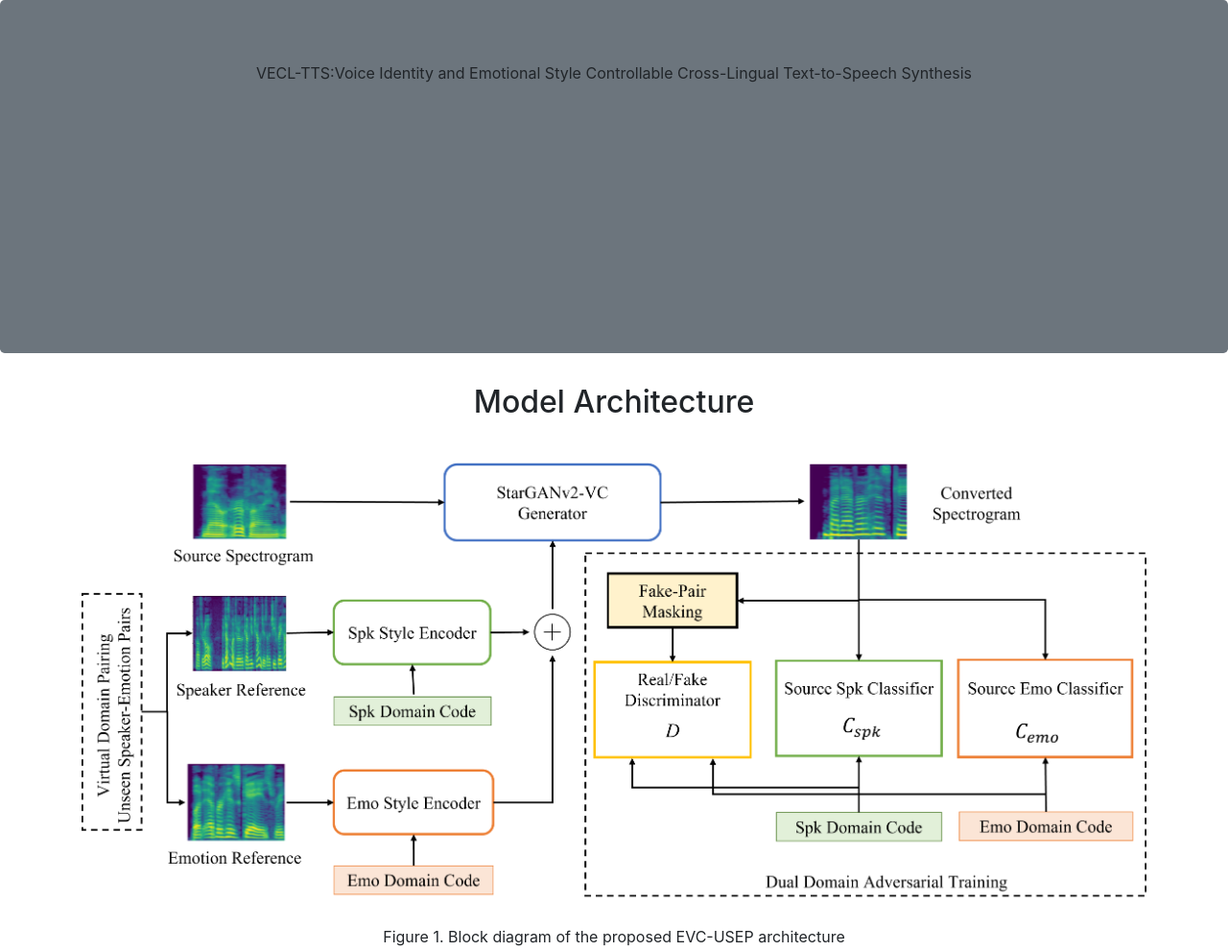
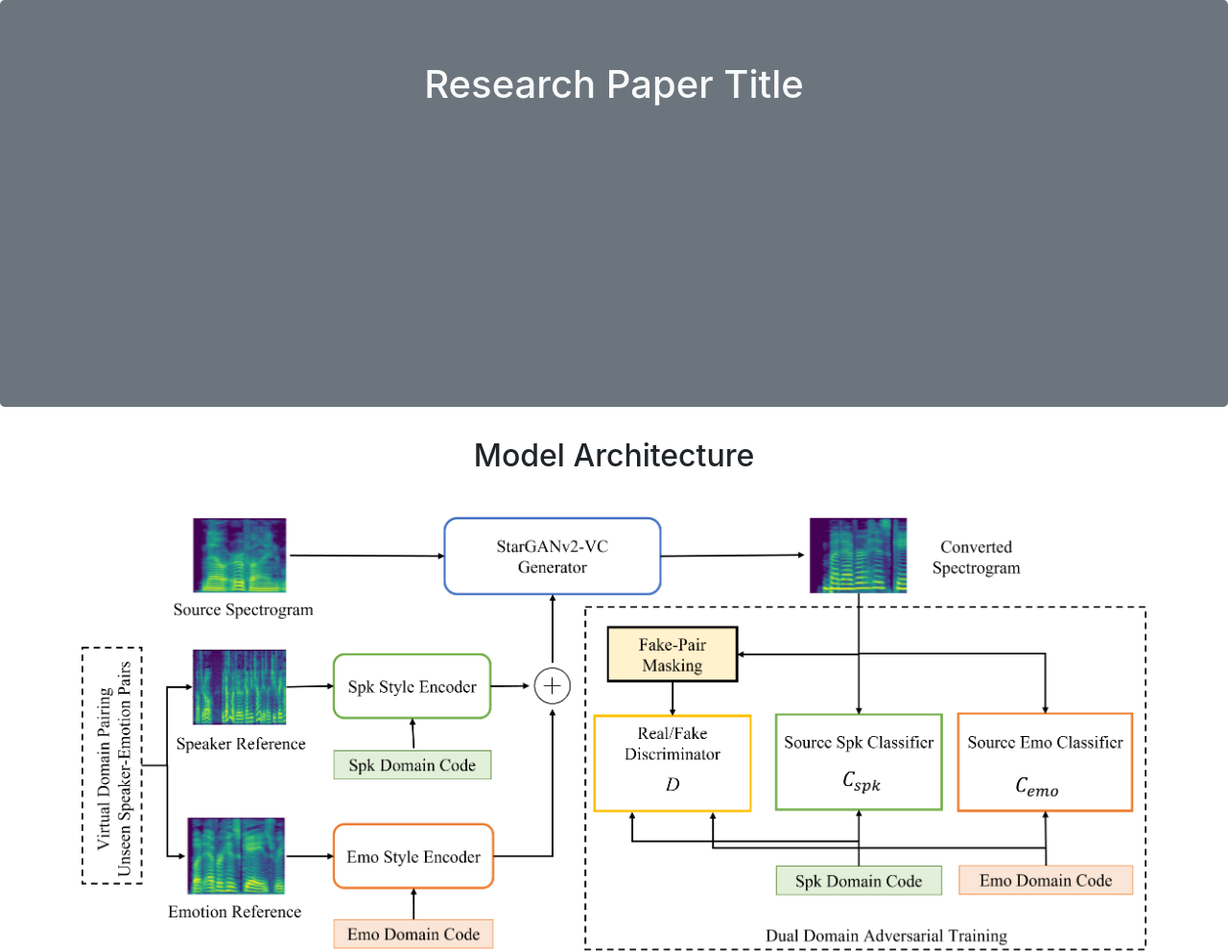
Before and after one commit to vecl-tts/vecl-tts, a plain HTML site: page index.html in a window 1280 px wide. Shown: the top 991 px of the page at 96% size. Drawn offline with nearby package versions, Linux system fonts and the light colour scheme.

Commit message:
Update index.html

```diff
--- a/index.html
+++ b/index.html
@@ -12,7 +12,7 @@
     <link rel="stylesheet" href="https://stackpath.bootstrapcdn.com/bootstrap/4.1.3/css/bootstrap.min.css"
         integrity="sha384-MCw98/SFnGE8fJT3GXwEOngsV7Zt27NXFoaoApmYm81iuXoPkFOJwJ8ERdknLPMO" crossorigin="anonymous">
 
-    <title>VECL-TTS:Voice Identity and Emotional Style Controllable Cross-Lingual Text-to-Speech Synthesis</title>
+    <title>Research Paper Title</title>
 </head>
 <style type="text/css">
     table {
@@ -46,16 +46,17 @@
         <div class="jumbotron bg-secondary text-center">
             <div class="container">
                 <div class="row align-items-center">
-                    <div class="col-md-12">VECL-TTS:Voice Identity and Emotional Style Controllable Cross-Lingual Text-to-Speech Synthesis</h1><br>
+                    <div class="col-md-12">
+                        <h1><a class="text-light">Research Paper Title</h1><br>
                         <font size=5><span style="color:#FFFFFF"><sup></sup>
                                 <sup></sup><sup></sup>
                                 <sup></sup> </br>
                                 <font size=3><span style="color:#000000">
                                 </font>
                                 <font size=4> <br> <br>
-                                    <sup></sup><br>
-                                    <sup></sup><br>
-                                    <sup></sup><br>
+                                    <sup></sup>  <br>
+                                    <sup></sup> <br>
+                                    <sup></sup> <br>
                                 </font> </a>
 
                     </div>
```
